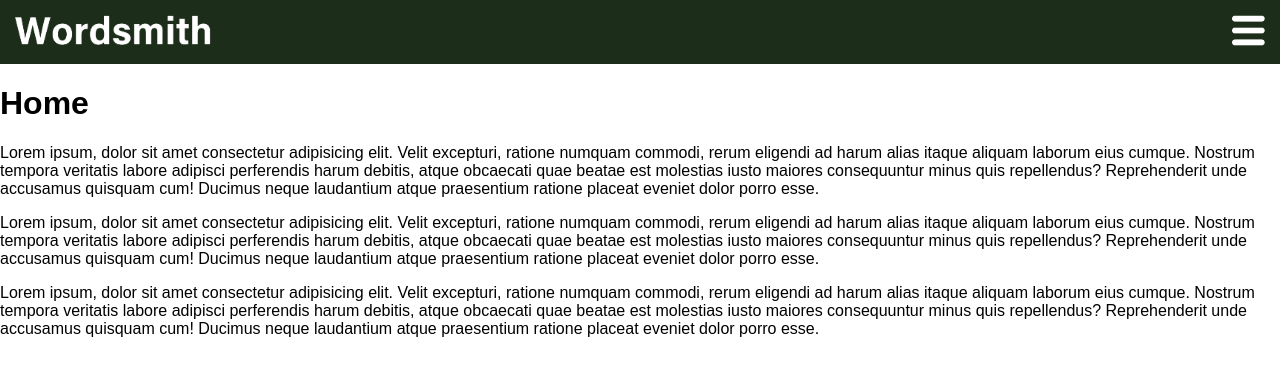
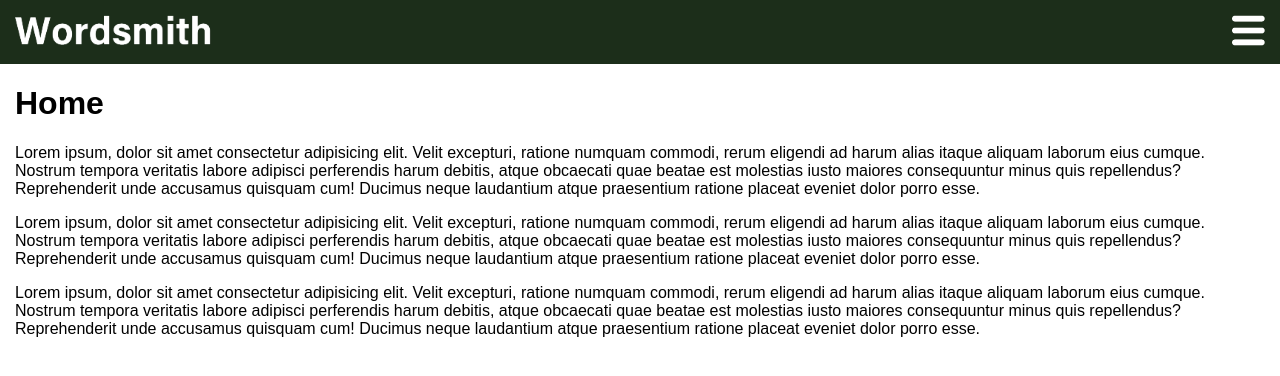
Before and after one commit to elincorovic/Wordsmith-Client, a Nuxt app: page / in a window 1280 px wide. Shown: the top 376 px of the page. Built offline with nearby package versions, Linux system fonts and the light colour scheme.

Commit message:
fix: default layout

```diff
--- a/layouts/default.vue
+++ b/layouts/default.vue
@@ -1,4 +1,13 @@
 <template>
     <Header></Header>
-    <slot />
+    <div id="wrapper">
+        <slot />
+    </div>
 </template>
+
+<style scoped>
+#wrapper {
+    padding-left: 15px;
+    padding-right: 15px;
+}
+</style>
```
